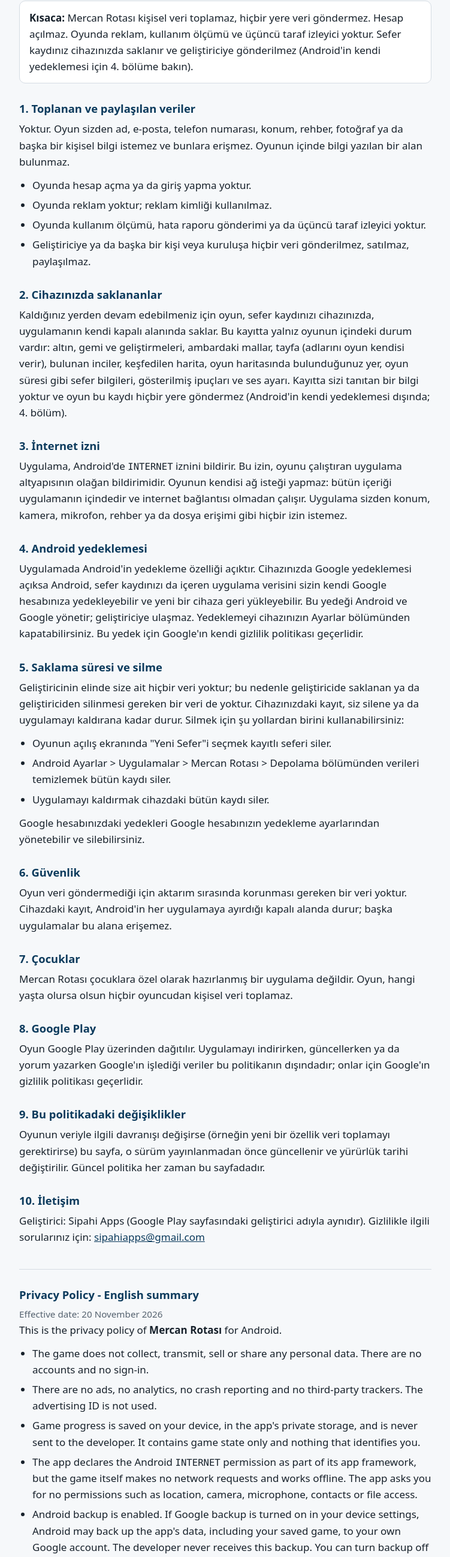
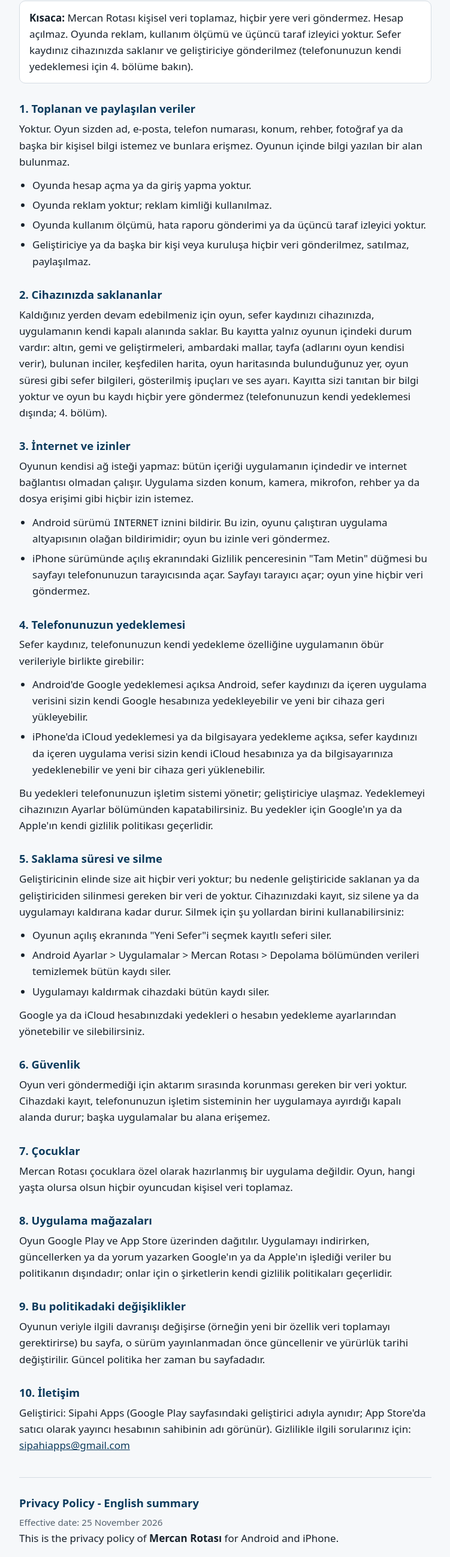
Before and after one commit to sipahi-apps/mercan-rotasi, a plain HTML site: page gizlilik/index.html in a window 1280 px wide. Shown: the part 186-2781 px from the top of the page at 60% size, without its empty margins (264-1015 px from the left). Drawn offline with Linux system fonts and the light colour scheme.

Commit message:
Gizlilik ve destek sayfaları

```diff
--- a/gizlilik/index.html
+++ b/gizlilik/index.html
@@ -35,16 +35,16 @@
 
 <header>
   <h1>Mercan Rotası - Gizlilik Politikası</h1>
-  <p class="alt">Yürürlük tarihi: 20 Kasım 2026</p>
+  <p class="alt">Yürürlük tarihi: 25 Kasım 2026</p>
 </header>
 
-<p>Bu sayfa, Android için yayınlanan <strong>Mercan Rotası</strong> oyununun gizlilik politikasıdır.
+<p>Bu sayfa, Android ve iPhone için yayınlanan <strong>Mercan Rotası</strong> oyununun gizlilik politikasıdır.
 Oyunun kişisel verilerle ne yaptığını anlatır.</p>
 
 <div class="kutu">
   <p><strong>Kısaca:</strong> Mercan Rotası kişisel veri toplamaz, hiçbir yere veri göndermez. Hesap açılmaz.
   Oyunda reklam, kullanım ölçümü ve üçüncü taraf izleyici yoktur. Sefer kaydınız cihazınızda saklanır ve
-  geliştiriciye gönderilmez (Android'in kendi yedeklemesi için 4. bölüme bakın).</p>
+  geliştiriciye gönderilmez (telefonunuzun kendi yedeklemesi için 4. bölüme bakın).</p>
 </div>
 
 <h2>1. Toplanan ve paylaşılan veriler</h2>
@@ -62,19 +62,29 @@ ve bunlara erişmez. Oyunun içinde bilgi yazılan bir alan bulunmaz.</p>
 alanında saklar. Bu kayıtta yalnız oyunun içindeki durum vardır: altın, gemi ve geliştirmeleri, ambardaki mallar,
 tayfa (adlarını oyun kendisi verir), bulunan inciler, keşfedilen harita, oyun haritasında bulunduğunuz yer, oyun
 süresi gibi sefer bilgileri, gösterilmiş ipuçları ve ses ayarı.
-Kayıtta sizi tanıtan bir bilgi yoktur ve oyun bu kaydı hiçbir yere göndermez (Android'in kendi yedeklemesi
+Kayıtta sizi tanıtan bir bilgi yoktur ve oyun bu kaydı hiçbir yere göndermez (telefonunuzun kendi yedeklemesi
 dışında; 4. bölüm).</p>
 
-<h2>3. İnternet izni</h2>
-<p>Uygulama, Android'de <code>INTERNET</code> iznini bildirir. Bu izin, oyunu çalıştıran uygulama altyapısının
-olağan bildirimidir. Oyunun kendisi ağ isteği yapmaz: bütün içeriği uygulamanın içindedir ve internet bağlantısı
-olmadan çalışır. Uygulama sizden konum, kamera, mikrofon, rehber ya da dosya erişimi gibi hiçbir izin istemez.</p>
+<h2>3. İnternet ve izinler</h2>
+<p>Oyunun kendisi ağ isteği yapmaz: bütün içeriği uygulamanın içindedir ve internet bağlantısı olmadan çalışır.
+Uygulama sizden konum, kamera, mikrofon, rehber ya da dosya erişimi gibi hiçbir izin istemez.</p>
+<ul>
+  <li>Android sürümü <code>INTERNET</code> iznini bildirir. Bu izin, oyunu çalıştıran uygulama altyapısının
+  olağan bildirimidir; oyun bu izinle veri göndermez.</li>
+  <li>iPhone sürümünde açılış ekranındaki Gizlilik penceresinin "Tam Metin" düğmesi bu sayfayı telefonunuzun
+  tarayıcısında açar. Sayfayı tarayıcı açar; oyun yine hiçbir veri göndermez.</li>
+</ul>
 
-<h2>4. Android yedeklemesi</h2>
-<p>Uygulamada Android'in yedekleme özelliği açıktır. Cihazınızda Google yedeklemesi açıksa Android, sefer kaydınızı
-da içeren uygulama verisini sizin kendi Google hesabınıza yedekleyebilir ve yeni bir cihaza geri yükleyebilir.
-Bu yedeği Android ve Google yönetir; geliştiriciye ulaşmaz. Yedeklemeyi cihazınızın Ayarlar bölümünden
-kapatabilirsiniz. Bu yedek için Google'ın kendi gizlilik politikası geçerlidir.</p>
+<h2>4. Telefonunuzun yedeklemesi</h2>
+<p>Sefer kaydınız, telefonunuzun kendi yedekleme özelliğine uygulamanın öbür verileriyle birlikte girebilir:</p>
+<ul>
+  <li>Android'de Google yedeklemesi açıksa Android, sefer kaydınızı da içeren uygulama verisini sizin kendi
+  Google hesabınıza yedekleyebilir ve yeni bir cihaza geri yükleyebilir.</li>
+  <li>iPhone'da iCloud yedeklemesi ya da bilgisayara yedekleme açıksa, sefer kaydınızı da içeren uygulama verisi
+  sizin kendi iCloud hesabınıza ya da bilgisayarınıza yedeklenebilir ve yeni bir cihaza geri yüklenebilir.</li>
+</ul>
+<p>Bu yedekleri telefonunuzun işletim sistemi yönetir; geliştiriciye ulaşmaz. Yedeklemeyi cihazınızın Ayarlar
+bölümünden kapatabilirsiniz. Bu yedekler için Google'ın ya da Apple'ın kendi gizlilik politikası geçerlidir.</p>
 
 <h2>5. Saklama süresi ve silme</h2>
 <p>Geliştiricinin elinde size ait hiçbir veri yoktur; bu nedenle geliştiricide saklanan ya da geliştiriciden
@@ -85,52 +95,54 @@ Silmek için şu yollardan birini kullanabilirsiniz:</p>
   <li>Android Ayarlar &gt; Uygulamalar &gt; Mercan Rotası &gt; Depolama bölümünden verileri temizlemek bütün kaydı siler.</li>
   <li>Uygulamayı kaldırmak cihazdaki bütün kaydı siler.</li>
 </ul>
-<p>Google hesabınızdaki yedekleri Google hesabınızın yedekleme ayarlarından yönetebilir ve silebilirsiniz.</p>
+<p>Google ya da iCloud hesabınızdaki yedekleri o hesabın yedekleme ayarlarından yönetebilir ve silebilirsiniz.</p>
 
 <h2>6. Güvenlik</h2>
-<p>Oyun veri göndermediği için aktarım sırasında korunması gereken bir veri yoktur. Cihazdaki kayıt, Android'in
-her uygulamaya ayırdığı kapalı alanda durur; başka uygulamalar bu alana erişemez.</p>
+<p>Oyun veri göndermediği için aktarım sırasında korunması gereken bir veri yoktur. Cihazdaki kayıt, telefonunuzun
+işletim sisteminin her uygulamaya ayırdığı kapalı alanda durur; başka uygulamalar bu alana erişemez.</p>
 
 <h2>7. Çocuklar</h2>
 <p>Mercan Rotası çocuklara özel olarak hazırlanmış bir uygulama değildir. Oyun, hangi yaşta olursa olsun hiçbir
 oyuncudan kişisel veri toplamaz.</p>
 
-<h2>8. Google Play</h2>
-<p>Oyun Google Play üzerinden dağıtılır. Uygulamayı indirirken, güncellerken ya da yorum yazarken Google'ın
-işlediği veriler bu politikanın dışındadır; onlar için Google'ın gizlilik politikası geçerlidir.</p>
+<h2>8. Uygulama mağazaları</h2>
+<p>Oyun Google Play ve App Store üzerinden dağıtılır. Uygulamayı indirirken, güncellerken ya da yorum yazarken
+Google'ın ya da Apple'ın işlediği veriler bu politikanın dışındadır; onlar için o şirketlerin kendi gizlilik
+politikaları geçerlidir.</p>
 
 <h2>9. Bu politikadaki değişiklikler</h2>
 <p>Oyunun veriyle ilgili davranışı değişirse (örneğin yeni bir özellik veri toplamayı gerektirirse) bu sayfa,
 o sürüm yayınlanmadan önce güncellenir ve yürürlük tarihi değiştirilir. Güncel politika her zaman bu sayfadadır.</p>
 
 <h2>10. İletişim</h2>
-<p>Geliştirici: Sipahi Apps (Google Play sayfasındaki geliştirici adıyla aynıdır). Gizlilikle ilgili
-sorularınız için: <a href="mailto:sipahiapps@gmail.com">sipahiapps@gmail.com</a></p>
+<p>Geliştirici: Sipahi Apps (Google Play sayfasındaki geliştirici adıyla aynıdır; App Store'da satıcı olarak
+yayıncı hesabının sahibinin adı görünür). Gizlilikle ilgili sorularınız için: <a href="mailto:sipahiapps@gmail.com">sipahiapps@gmail.com</a></p>
 
 <hr>
 
 <section lang="en">
 <h2>Privacy Policy - English summary</h2>
-<p class="alt">Effective date: 20 November 2026</p>
-<p>This is the privacy policy of <strong>Mercan Rotası</strong> for Android.</p>
+<p class="alt">Effective date: 25 November 2026</p>
+<p>This is the privacy policy of <strong>Mercan Rotası</strong> for Android and iPhone.</p>
 <ul>
   <li>The game does not collect, transmit, sell or share any personal data. There are no accounts and no sign-in.</li>
   <li>There are no ads, no analytics, no crash reporting and no third-party trackers. The advertising ID is not used.</li>
   <li>Game progress is saved on your device, in the app's private storage, and is never sent to the developer.
   It contains game state only and nothing that identifies you.</li>
-  <li>The app declares the Android <code>INTERNET</code> permission as part of its app framework, but the game
-  itself makes no network requests and works offline. The app asks you for no permissions such as location,
-  camera, microphone, contacts or file access.</li>
-  <li>Android backup is enabled. If Google backup is turned on in your device settings, Android may back up the
-  app's data, including your saved game, to your own Google account. The developer never receives this backup.
-  You can turn backup off in your device settings.</li>
+  <li>The game itself makes no network requests and works offline. The app asks you for no permissions such as
+  location, camera, microphone, contacts or file access. The Android version declares the <code>INTERNET</code>
+  permission as part of its app framework. On iPhone, the "Tam Metin" button in the in-game privacy box opens this
+  page in your browser; the game still sends no data.</li>
+  <li>Your device's own backup may include the app's data, including your saved game: Google backup on Android
+  (to your own Google account), iCloud or computer backup on iPhone (to your own iCloud account or computer).
+  The developer never receives these backups. You can turn backup off in your device settings.</li>
   <li>The developer holds no data about you, so there is nothing to retain or delete on the developer's side.
   To delete the saved game on your device, start a new voyage from the title screen, clear the app's storage in
-  Android settings, or uninstall the app.</li>
+  Android settings, or delete the app.</li>
   <li>The game is not designed specifically for children. It collects no personal data from players of any age.</li>
   <li>If the game's data practices ever change, this page will be updated before that version is released.</li>
 </ul>
-<p>Developer: Sipahi Apps. Contact: <a href="mailto:sipahiapps@gmail.com">sipahiapps@gmail.com</a></p>
+<p>Developer: Sipahi Apps (on the App Store the seller shown is the publishing account's holder). Contact: <a href="mailto:sipahiapps@gmail.com">sipahiapps@gmail.com</a></p>
 </section>
 
 </main>
```
Also changed, not shown: destek/index.html (added, +88 -0 lines).
